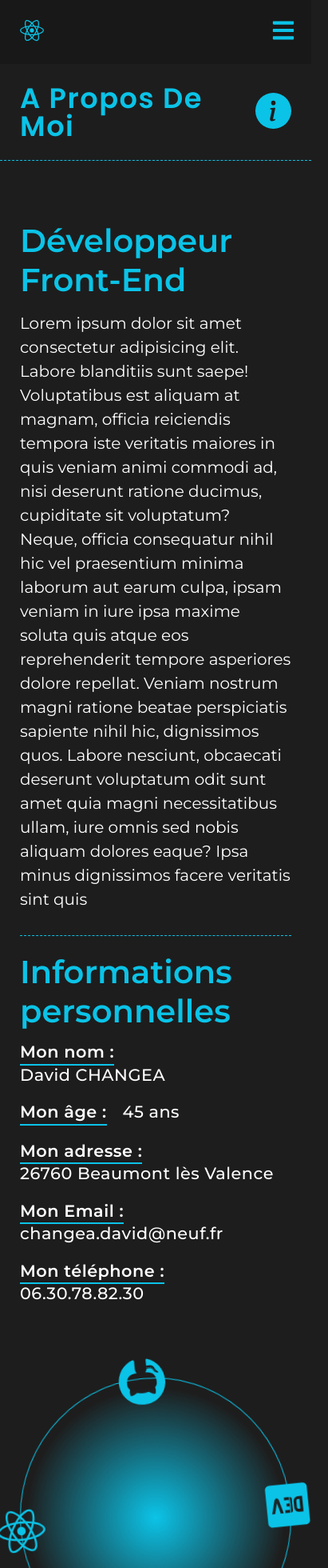
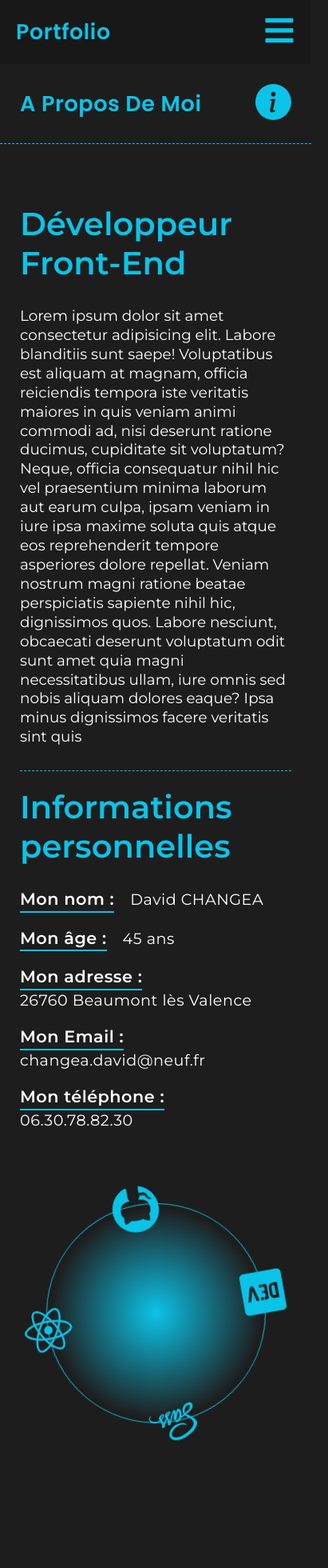
Before and after one commit to DavidDevPro/projet-12-portfolio-version-2, a React (Vite) app: page /about in a window 390 px wide. Shown: the top 1960 px of the page at 80% size, 411 px wide, since content can reach past the window. After the commit the page ends 1854 px from the top, so only its background shows below. Built offline with nearby package versions, Linux system fonts and the light colour scheme.

Commit message:
structure page a propos version 1 terminée

```diff
--- a/src/App.jsx
+++ b/src/App.jsx
@@ -3,7 +3,6 @@ import { Routes, Route } from "react-router-dom";
 import HomePage from "./pages/HomePage";
 import AboutPage from "./pages/AboutPage";
 import Projets from "./pages/Projets";
-import Competences from "./pages/Competences";
 import Contact from "./pages/Contact";
 import Navigation from "./components/Navigation";
 import ProjetsContent from "./pages/ProjetsContent";
@@ -19,7 +18,6 @@ const App = () => {
         <Route path="/about" element={<AboutPage />} />
         <Route path="/projets" element={<Projets />} />
         <Route path="/projetscontent/:id" element={<ProjetsContent />} />
-        <Route path="/competences" element={<Competences />} />
         <Route path="/contact" element={<Contact />} />
       </Routes>
     </div>
--- a/src/components/Navigation.jsx
+++ b/src/components/Navigation.jsx
@@ -16,7 +16,7 @@ const Navigation = () => {
       <nav className="navigation">
         <div className="navigation__container">
           <Link to={"/"} className="navigation__container__logo">
-            <FaReact size={30} />
+            <h1>Portfolio</h1>
           </Link>
         </div>
         <ul
@@ -36,7 +36,7 @@ const Navigation = () => {
           ))}
         </ul>
         <div className="navigation-icon" onClick={handleToggleIcon}>
-          {toggleIcon ? <HiX size={30} /> : <FaBars size={30} />}
+          {toggleIcon ? <HiX size={40} /> : <FaBars size={40} />}
         </div>
       </nav>
     </div>
--- a/src/data/navigation.json
+++ b/src/data/navigation.json
@@ -12,10 +12,6 @@
     "to": "/projets"
   },
   {
-    "label": "Compétences",
-    "to": "/competences"
-  },
-  {
     "label": "Contact",
     "to": "/contact"
   }
--- a/src/pages/Competences.jsx
+++ /dev/null
@@ -1,13 +0,0 @@
-import React from "react";
-import { BiLogoDevTo } from "react-icons/bi";
-import PageHead from "../components/PageHead";
-
-const Competences = () => {
-  return (
-    <section id="competences" className="competencesPage">
-      <PageHead headerText="Mes compétences" icon={<BiLogoDevTo size={45} />} />
-    </section>
-  );
-};
-
-export default Competences;
--- a/src/sass/components/navigation.scss
+++ b/src/sass/components/navigation.scss
@@ -8,18 +8,24 @@
   align-items: center;
   justify-content: center;
   font-size: 1.2em;
+  padding: 0 20px;
 
   &__container {
     display: flex;
     align-items: center;
     width: 100%;
     height: inherit;
-    padding: 0 25px;
     flex: 1;
 
     &__logo {
+      @include poppins;
       color: $fourth_color;
+      text-decoration: none;
+      font-weight: 600;
+      letter-spacing: 0.6px;
+      font-size: 1.4em;
     }
+
     &__menu {
       list-style: none;
       display: flex;
@@ -47,8 +53,10 @@
 
       &__item {
         line-height: 2em;
-        margin-right: 1.5em;
-        font-size: 1.15em;
+        margin-right: 0px;
+        font-size: 1.2em;
+        font-weight: 500;
+        margin-left: 40px;
         @media screen and (max-width: 768px) {
           border-bottom: 1px solid #282828;
           margin: 0px;
@@ -84,6 +92,5 @@
     display: block;
     cursor: pointer;
     color: $fourth_color;
-    padding-right: 20px;
   }
 }
--- a/src/sass/components/pageHead.scss
+++ b/src/sass/components/pageHead.scss
@@ -8,6 +8,7 @@
   border-bottom: 1px dashed $fourth_color;
 
   h2 {
+    @include transition500;
     @include poppins;
     font-size: 2.2em;
     font-weight: 600;
@@ -17,6 +18,14 @@
     color: $fourth_color;
     display: flex;
     flex-grow: 1;
+    @media screen and (max-width: 768px) {
+      font-size: 2em;
+      letter-spacing: 1px;
+    }
+    @media screen and (max-width: 400px) {
+      font-size: 1.7em;
+      letter-spacing: 0.5px;
+    }
   }
 
   span {
--- a/src/sass/pages/aboutPage.scss
+++ b/src/sass/pages/aboutPage.scss
@@ -13,9 +13,14 @@
     flex-direction: column;
   }
 
-  &__personalWrapper,
+  &__personalWrapper {
+    width: 60%;
+    @media screen and (max-width: 1440px) {
+      width: 100%;
+    }
+  }
   &__servicesWrapper {
-    width: 50%;
+    width: 40%;
     @media screen and (max-width: 1440px) {
       width: 100%;
     }
@@ -23,7 +28,7 @@
 
   &__personalWrapper {
     h3 {
-      margin-bottom: 15px;
+      margin-bottom: 30px;
       font-size: 2.5em;
       font-weight: 600;
       color: $fourth_color;
@@ -33,11 +38,16 @@
       padding-top: 20px;
     }
     p {
+      @include transition350;
       color: $secondary_color;
       line-height: 1.5em;
       font-size: 1.25em;
       padding-bottom: 30px;
       border-bottom: 1px dashed $fourth_color;
+      @media screen and (max-width: 768px) {
+        line-height: 1.3em;
+        font-size: 1.15em;
+      }
     }
 
     ul > li {
@@ -58,12 +68,18 @@
       }
 
       span.value {
+        @include transition350;
         border: none;
         font-weight: 500;
+        @media screen and (max-width: 768px) {
+          font-weight: 400;
+          font-size: 1.2em;
+        }
       }
     }
   }
   &__servicesWrapper {
+    @include transition350;
     display: flex;
     align-items: center;
     justify-content: center;
@@ -79,30 +95,52 @@
       @media screen and (max-width: 1440px) {
         margin-top: 50px;
       }
+      @media screen and (max-width: 768px) {
+        margin-top: 50px;
+        width: 275px;
+        height: 275px;
+        background: radial-gradient(110px, $fourth_color, transparent 120%);
+      }
 
       div:nth-child(1) {
         color: $fourth_color;
         position: absolute;
         top: -9%;
         left: 41%;
+        @media screen and (max-width: 768px) {
+          top: -12%;
+          left: 40%;
+        }
       }
       div:nth-child(2) {
         color: $fourth_color;
         position: absolute;
         top: 41.5%;
         right: -9%;
+        @media screen and (max-width: 768px) {
+          top: 40%;
+          right: -11%;
+        }
       }
       div:nth-child(3) {
         color: $fourth_color;
         position: absolute;
         bottom: -9%;
         left: 41%;
+        @media screen and (max-width: 768px) {
+          bottom: -11%;
+          left: 40%;
+        }
       }
       div:nth-child(4) {
         color: $fourth_color;
         position: absolute;
         top: 41%;
         left: -8%;
+        @media screen and (max-width: 768px) {
+          top: 40%;
+          left: -11%;
+        }
       }
     }
   }
--- a/src/sass/utils/mixins.scss
+++ b/src/sass/utils/mixins.scss
@@ -7,3 +7,13 @@
 @mixin poppins {
   font-family: "Poppins", sans-serif;
 }
+
+/********** transition 500ms ease in out **********/
+@mixin transition500 {
+  transition: all 500ms ease-in-out;
+}
+
+/********** transition 350ms ease **********/
+@mixin transition350 {
+  transition: all 350ms ease;
+}
```
